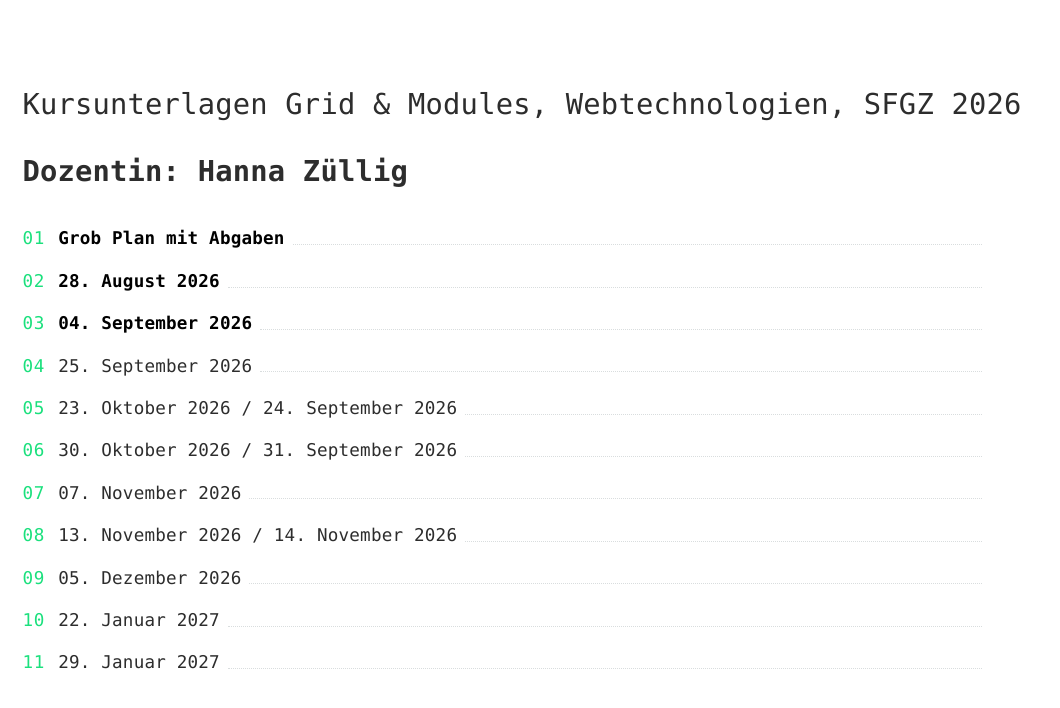
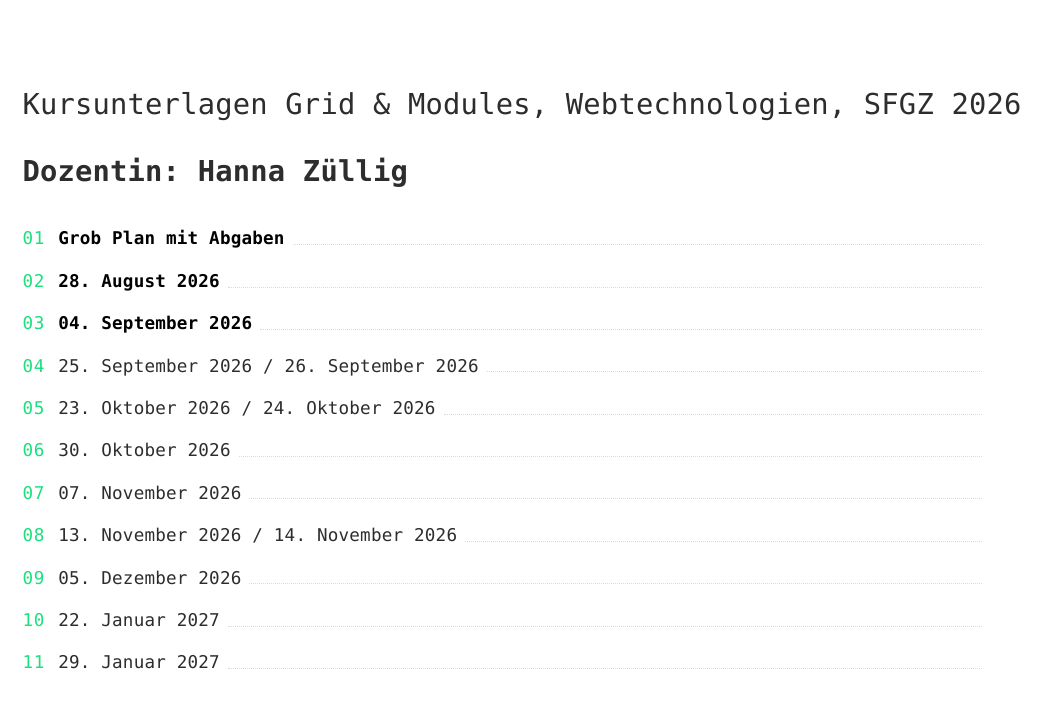
Before and after one commit to hzuellig/sfgz_gridandmodules2026, a plain HTML site: page index.html in a window 1280 px wide. Shown: the whole page, without its empty margins (0-1060 px from the left). Drawn offline with Linux system fonts and the light colour scheme.

Commit message:
index daten

```diff
--- a/index.html
+++ b/index.html
@@ -23,15 +23,15 @@
         </li>
 
         <li>
-            <span>25. September 2026</span>
+            <span>25. September 2026 / 26. September 2026</span>
         </li>
 
        <li>
-            <span>23. Oktober 2026 / 24. September 2026</span>
+            <span>23. Oktober 2026 / 24. Oktober 2026</span>
         </li>
 
         <li>
-            <span>30. Oktober 2026 / 31. September 2026</span>
+            <span>30. Oktober 2026 </span>
         </li>
 
          <li>
```
